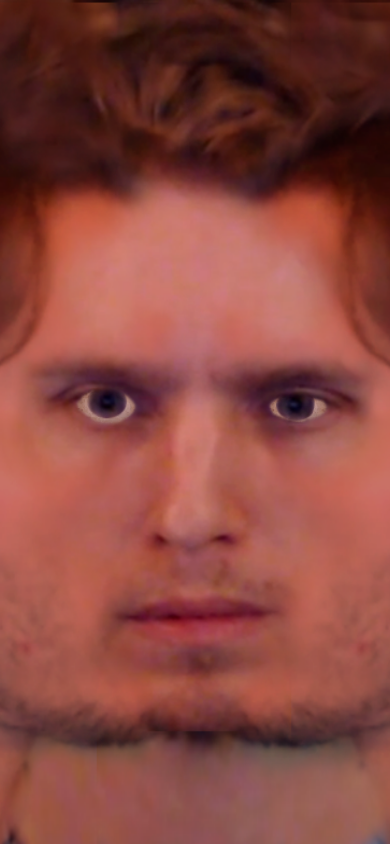
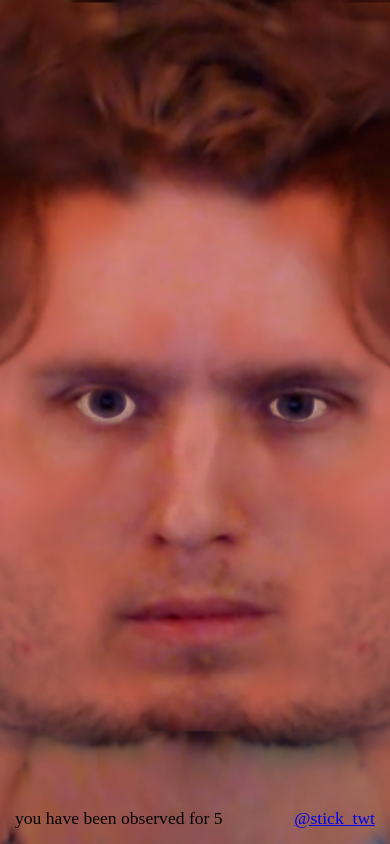
Before and after one commit to JermaSites/observing, a plain HTML site: page index.html in a window 390 px wide. Drawn offline with Linux system fonts and the light colour scheme.

Commit message:
Mobile stuff Social Tags Attribution

```diff
--- a/index.html
+++ b/index.html
@@ -2,9 +2,16 @@
 <html lang="en">
   <head>
     <meta charset="UTF-8" />
-    <title>Face</title>
+    <title>he's watching</title>
     <meta name="viewport" content="width=device-width, initial-scale=1.0" />
 	<link rel="stylesheet" href="styles.css" />
+	<link rel="icon"
+      type="image/png"
+      href="base.png">
+	<meta property="og:title" content="he's watching">
+	<meta property="og:description" content="the observer jerma">
+	<meta property="og:image" content="base.png">
+	<meta property="og:url" content="observing.jerma.io">
   </head>
   <body>
 	<div class="image" id="eye-right" style="background-image: url('assets/eye-right.png'); z-index: 1;"></div>
@@ -12,15 +19,38 @@
 	<div class="image" style="background-image: url('assets/eye-right-backdrop.png');"></div>
 	<div class="image" style="background-image: url('assets/eye-left-backdrop.png');"></div>
 	<div class="image" style="background-image: url('assets/base.png'); z-index: 1;"></div>
+	<div id="counter">
+	</div>
+	<div id="twitter">
+		<a href="https://twitter.com/stick_twt">@stick_twt</a>
+	</div>
 	<script type="text/javascript">
         const eye1 = document.getElementById('eye-left');
         const eye2 = document.getElementById('eye-right');
         window.addEventListener('mousemove', (evt) => {
+			movee(evt);
+		});
+		window.addEventListener('touchmove', (evt) => {
+			movee(evt);
+		});
+		window.addEventListener('touchstart', (evt) => {
+			movee(evt);
+        });
+
+		function movee(evt) {
             const x = (-(window.innerWidth / 2 - evt.pageX) / 25) * 1.5;
             const y = (-(window.innerHeight / 3 - evt.pageY) / 25) * 1.35;
             eye1.style.transform = `translateY(${y}px) translateX(${x}px)`;
             eye2.style.transform = `translateY(${y}px) translateX(${x}px)`;
-        });
+		}
+		var seconds = 0;
+		var el = document.getElementById('seconds-counter');
+
+		function incrementSeconds() {
+			seconds += 1;
+			document.getElementById('counter').innerHTML = "you have been observed for " + seconds;
+		}
+		var cancel = setInterval(incrementSeconds, 1000);
     </script>
   </body>
 </html>
--- a/styles.css
+++ b/styles.css
@@ -10,6 +10,24 @@ body {
 	height: 100vh;
 	background-size: 100vw 100vh;
 	background-position: center;
+}
+
+#counter {
+	position: absolute;
+	bottom: 0;
+	left: 0;
+	z-index: 2;
+	margin: 15px;
+	font-size: 1.1em;
+}
+
+#twitter {
+	position: absolute;
+	bottom: 0;
+	right: 0;
+	z-index: 2;
+	margin: 15px;
+	font-size: 1.1em;
 }
 
 @media (max-width: 1000px) {
```
Also changed, not shown: base.png (added).
